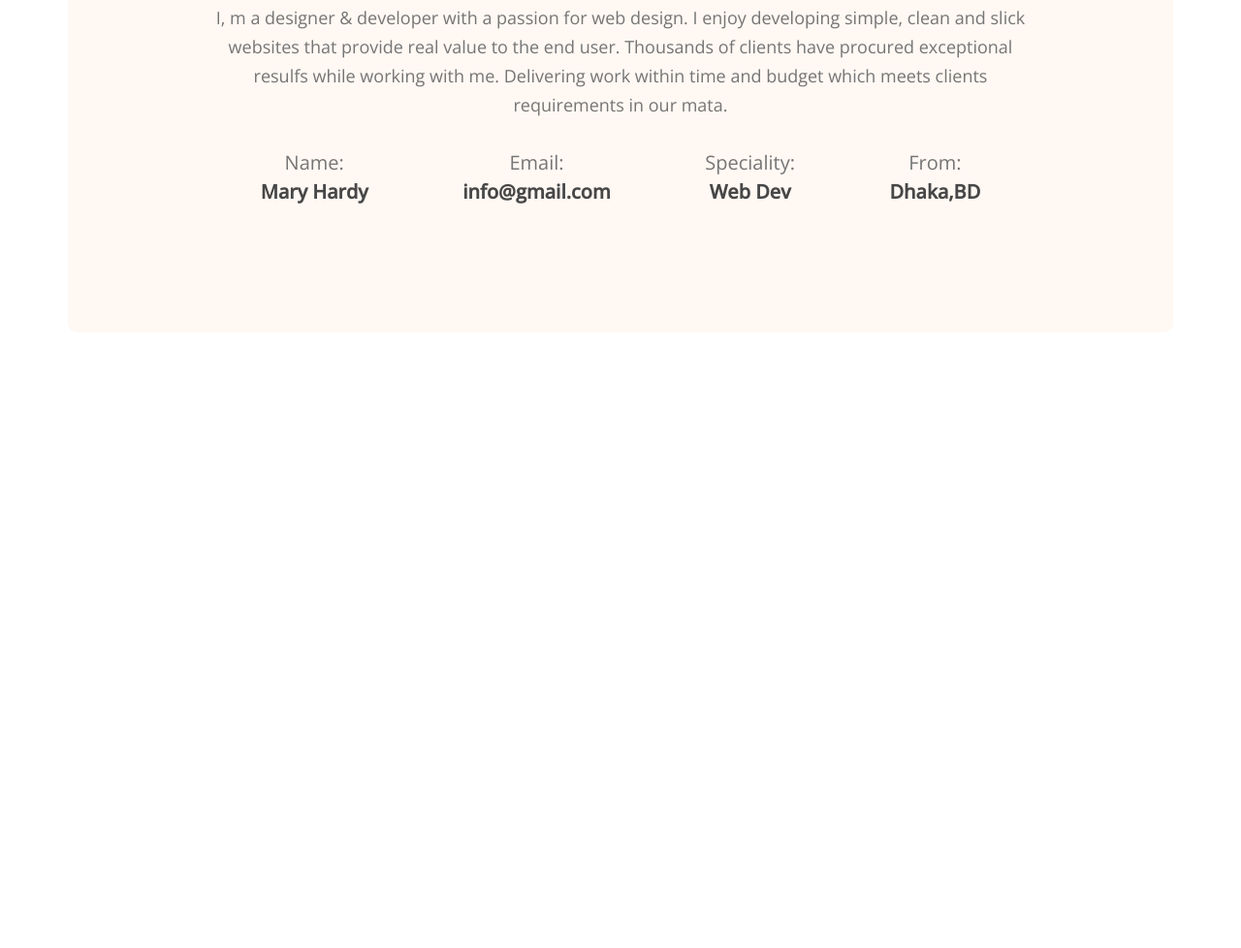
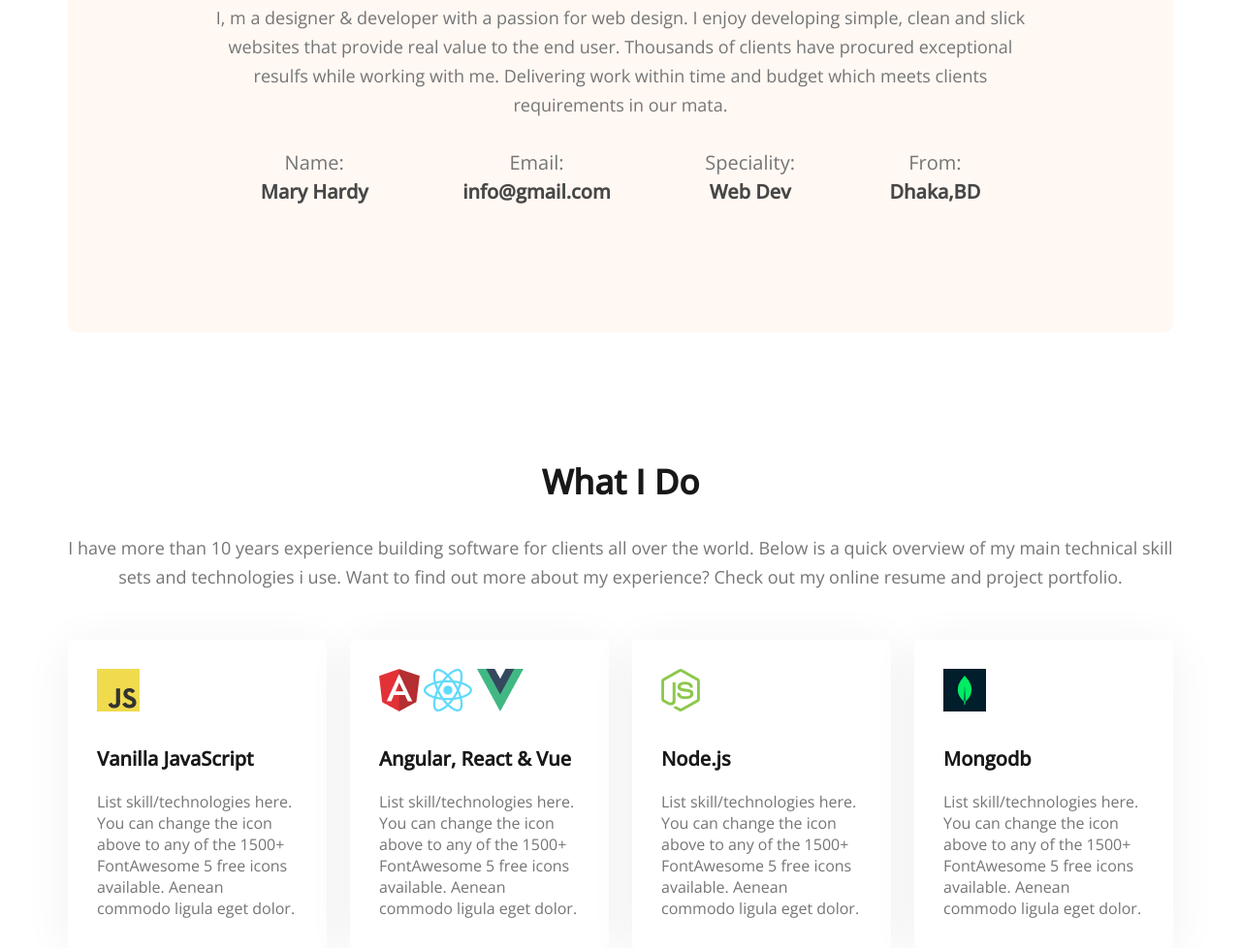
Before and after one commit to BakiAbdullah/Developer_portfolio, a plain HTML site: page index.html in a window 1280 px wide. Shown: the part 1174-2152 px from the top of the page at 97% size. Before the commit the page ends 1520 px from the top, so only its background shows below. Drawn offline with nearby package versions, Linux system fonts and the light colour scheme.

Commit message:
Added Skill Section

```diff
--- a/index.html
+++ b/index.html
@@ -63,6 +63,45 @@
     </div>
    </div>
   </section>
+  <section class="what-i-do">
+   <h3 class="section-title">What I Do</h3>
+   <p class="section-description">I have more than 10 years experience building software for clients all over the world.
+    Below
+    is a quick overview of my main technical skill sets and technologies i use. Want to find out more about my
+    experience? Check out my online resume and project portfolio.</p>
+
+    <!-- .skills-container>.skill*4>img+p.skill-title+p.skill-description -->
+    <div class="skills-container">
+     <div class="skill">
+      <img src="images/icons/js.png" alt="">
+      <p class="skill-title">Vanilla JavaScript</p>
+      <p class="skill-description">List skill/technologies here. You can change the icon above to any of the 1500+
+       FontAwesome 5 free icons available. Aenean commodo ligula eget dolor.</p>
+     </div>
+     <div class="skill">
+      <img src="images/icons/angular-icon-1 1.png" alt="">
+      <img src="images/icons/react.png" alt="">
+      <img src="images/icons/vue.png" alt="">
+      <p class="skill-title">Angular, React & Vue</p>
+      <p class="skill-description">
+       List skill/technologies here. You can change the icon above to any of the 1500+
+       FontAwesome 5 free icons available. Aenean commodo ligula eget dolor.</p>
+     </div>
+     <div class="skill">
+      <img src="images/icons/nodejs.png" alt="">
+      <p class="skill-title">Node.js</p>
+      <p class="skill-description">List skill/technologies here. You can change the icon above to any of the 1500+
+       FontAwesome 5 free icons available. Aenean commodo ligula eget dolor.</p>
+     </div>
+     <div class="skill">
+      <img src="images/icons/mongo.png" alt="">
+      <p class="skill-title">Mongodb</p>
+      <p class="skill-description">List skill/technologies here. You can change the icon above to any of the 1500+
+       FontAwesome 5 free icons available. Aenean commodo ligula eget dolor.</p>
+     </div>
+    </div>
+  </section>
+
  </main>
  <footer>
 
--- a/styles/portfolio.css
+++ b/styles/portfolio.css
@@ -99,7 +99,6 @@ main {
   border-radius: 10px;
   text-align: center;
   padding: 130px 150px;
-  font-weight: 700;
 }
 .section-title {
   margin-bottom: 30px;
@@ -130,3 +129,34 @@ main {
   font-size: 20px;
   color: #474747;
 }
+
+/* What is do styles */
+.what-i-do {
+  margin-top: 130px;
+  text-align: center;
+}
+.skills-container {
+  display: flex;
+  gap: 24px;
+  margin-top: 50px;
+}
+.skill {
+  background: #ffffff;
+  box-shadow: 0px 6px 50px rgba(0, 0, 0, 0.06);
+  border-radius: 5px;
+  padding:30px;
+
+  text-align: left;
+}
+.skill-title {
+  font-weight: 700;
+  font-size: 20px;
+  color: #181818;
+  margin-top: 30px;
+  margin-bottom: 20px;
+}
+.skill-description {
+  font-weight: 400;
+  font-size: 16px;
+  color: #757575;
+}
```
Also changed, not shown: images/icons/angular-icon-1 1.png (added), images/icons/python.png (added), images/icons/vue.png (added).
